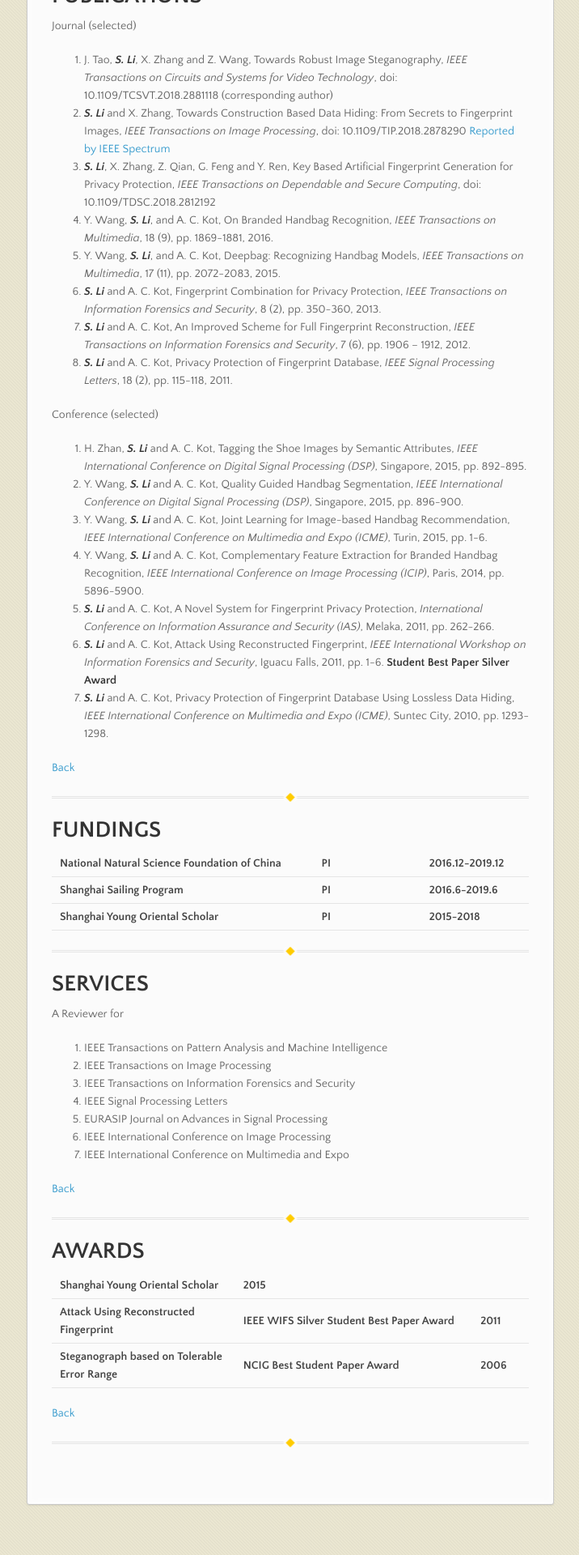
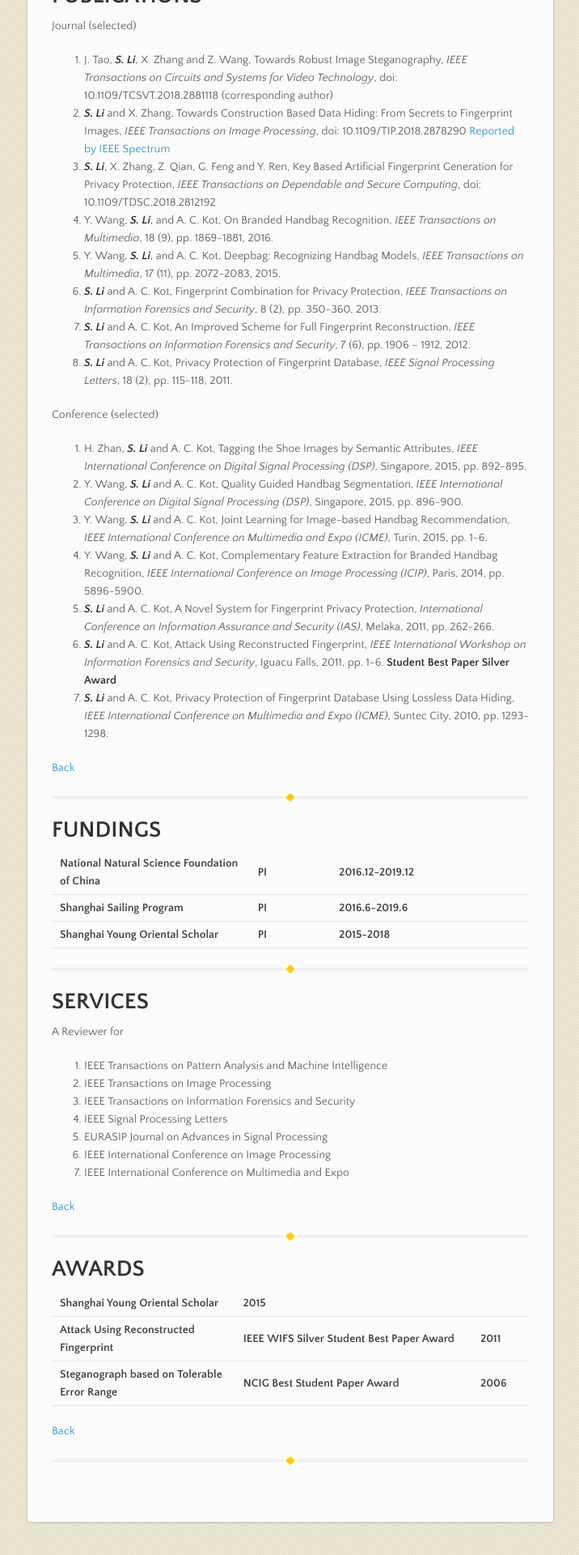
Before and after one commit to blazelisheng/blazelisheng.github.io, a Jekyll site: the page built from index.md, in a window 1280 px wide. Shown: the part 886-2806 px from the top of the page at 81% size, without its empty margins (282-998 px from the left). Built offline with Jekyll 4.4.1, drawn with Linux system fonts in a browser that asks for light colours; before the commit the page ends 2784 px from its top, so only the background shows below that.

Commit message:
Update index.md

```diff
--- a/index.md
+++ b/index.md
@@ -56,7 +56,7 @@
 <tr>
 <th width="150">National Natural Science Foundation of China</th>
 <th width="50">PI</th>
-<th width="50">2016.12-2019.12</th>
+<th width="150">2016.12-2019.12</th>
 </tr>
 <tr>
 <th>Shanghai Sailing Program</th>
```
